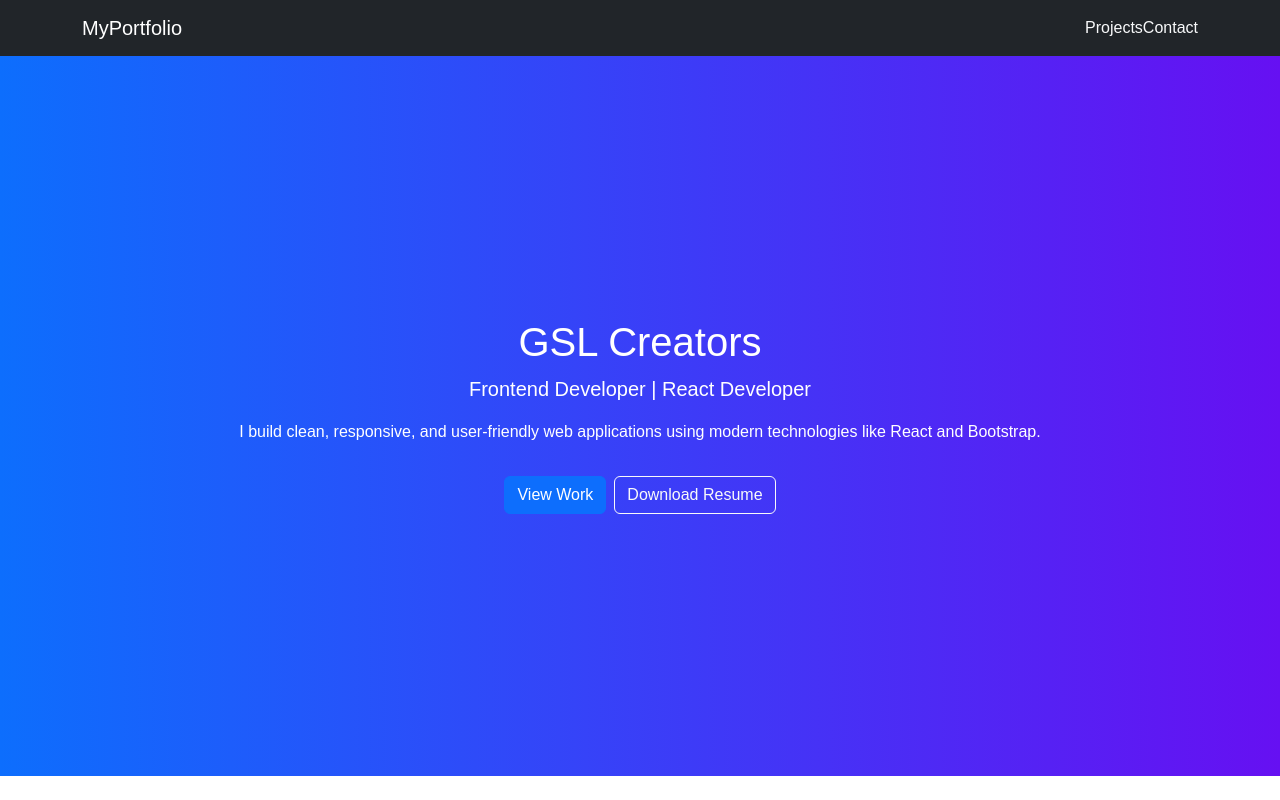
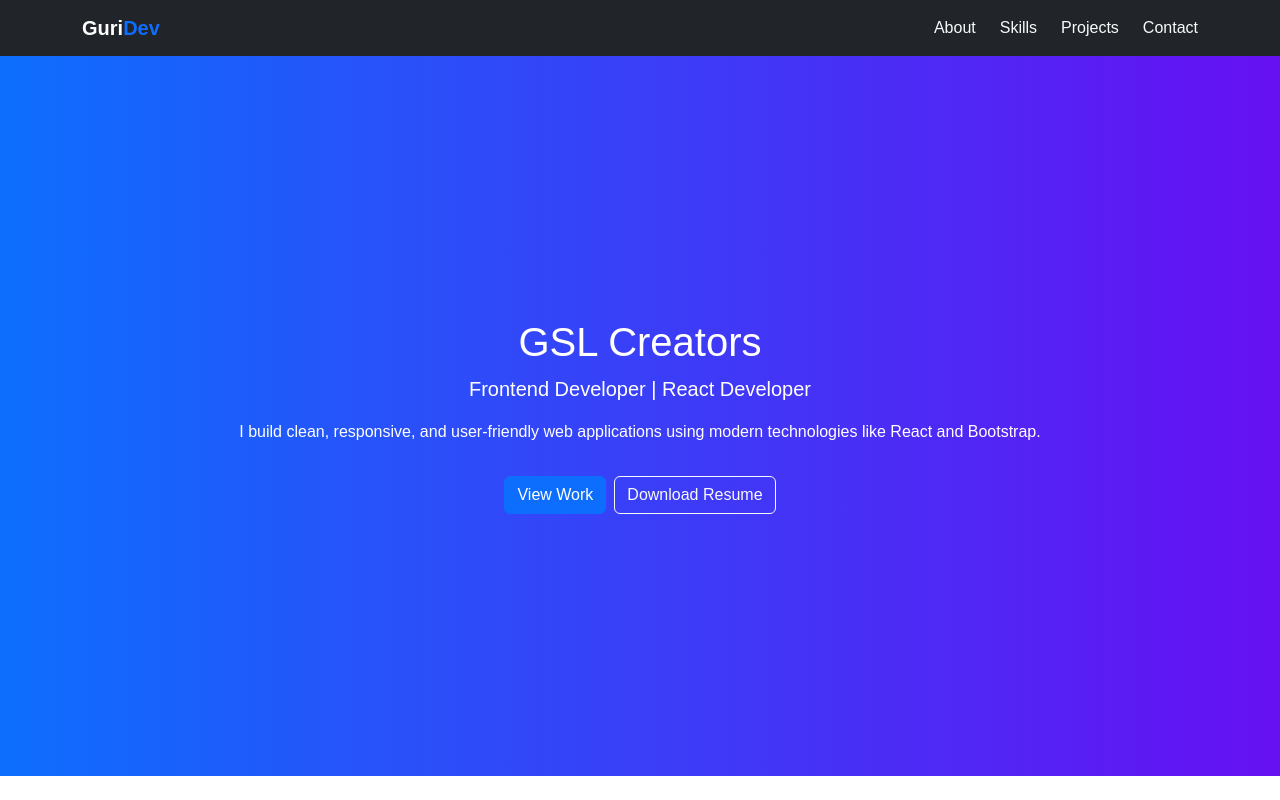
Before and after one commit to Guri60/Portfolio, a JavaScript app in the folder portfolio-react/: page / in a window 1280 px wide. Shown: the top 800 px of the page. Built offline with nearby package versions, Linux system fonts and the light colour scheme; the HTML template or start-up script is replaced by a standard one.

Commit message:
Update Navbar.js

```diff
--- a/portfolio-react/src/components/Navbar.js
+++ b/portfolio-react/src/components/Navbar.js
@@ -2,11 +2,16 @@ function Navbar() {
   return (
     <nav className="navbar navbar-dark bg-dark navbar-expand-lg">
       <div className="container">
-        <a className="navbar-brand" href="#">MyPortfolio</a>
-        <div>
-          <a href="#projects" className="nav-link d-inline text-light">Projects</a>
-          <a href="#contact" className="nav-link d-inline text-light">Contact</a>
-        </div>
+        <a className="navbar-brand fw-bold" href="#home">
+          Guri<span style={{ color: "#0d6efd" }}>Dev</span>
+        </a>
+
+      <div className="d-flex gap-4">
+  <a href="#about" className="nav-link text-light">About</a>
+  <a href="#skills" className="nav-link text-light">Skills</a>
+  <a href="#projects" className="nav-link text-light">Projects</a>
+  <a href="#contact" className="nav-link text-light">Contact</a>
+</div>
       </div>
     </nav>
   );
```
